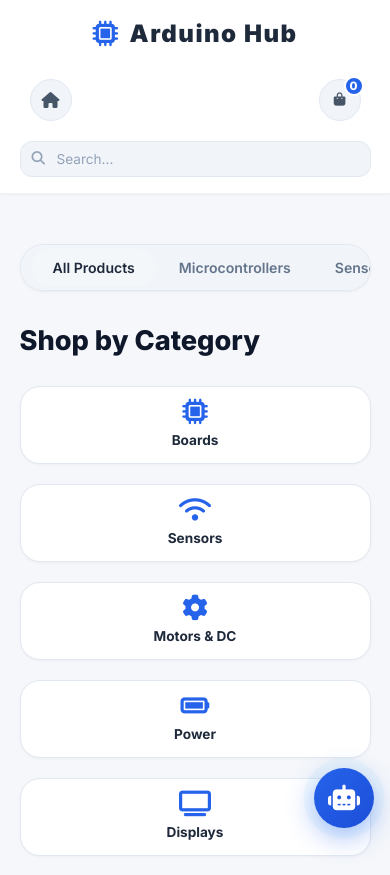
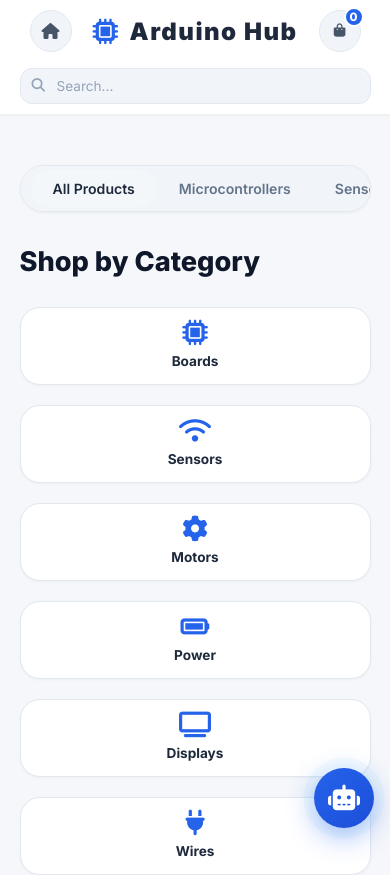
Before and after one commit to arduinohub1/egy, a website: page shop.html in a window 390 px wide. Shown: the top 875 px of the page. Drawn offline with nearby package versions, Linux system fonts and the light colour scheme.

Commit message:
Add files via upload

```diff
--- a/shop.html
+++ b/shop.html
@@ -877,11 +877,15 @@
             header.header {
                 flex-direction: column;
                 align-items: stretch;
-                padding: 16px 5%;
+                padding: 10px 5%;
             }
             .brand-logo {
-                justify-content: center;
-                margin-bottom: 12px;
+                position: absolute;
+                left: 50%;
+                transform: translateX(-50%);
+                margin-bottom: 0;
+                top: 14px;
+                z-index: 10;
             }
             .nav-actions {
                 width: 100%;
@@ -943,7 +947,7 @@
         .mobile-icons-group { display: flex; align-items: center; gap: 12px; }
 
         @media (max-width: 576px) {
-            .nav-icons-row { flex-direction: column; width: 100%; gap: 16px; }
+            .nav-icons-row { flex-direction: column; width: 100%; gap: 12px; }
             .mobile-icons-group {
                 width: 100%;
                 display: flex;
@@ -1031,10 +1035,10 @@
                 <button class="ios-tab active" onclick="switchCategory('All', this)">All Products</button>
                 <button class="ios-tab" onclick="switchCategory('Microcontrollers', this)">Microcontrollers</button>
                 <button class="ios-tab" onclick="switchCategory('Sensors', this)">Sensors</button>
-                <button class="ios-tab" onclick="switchCategory('Motors', this)">Motors & DC</button>
-                <button class="ios-tab" onclick="switchCategory('Power', this)">Power Supplies</button>
+                <button class="ios-tab" onclick="switchCategory('Motors', this)">Motors</button>
+                <button class="ios-tab" onclick="switchCategory('Power', this)">Power</button>
                 <button class="ios-tab" onclick="switchCategory('Displays', this)">Displays</button>
-                <button class="ios-tab" onclick="switchCategory('Wires', this)">Wires & Cables</button>
+                <button class="ios-tab" onclick="switchCategory('Wires', this)">Wires</button>
                 <button class="ios-tab" onclick="switchCategory('Modules', this)">Modules</button>
                 <button class="ios-tab" onclick="switchCategory('Components', this)">Components</button>
                 <button class="ios-tab" onclick="switchCategory('Tools', this)">Tools</button>
@@ -1057,7 +1061,7 @@
         </div>
         <div class="category-card" onclick="switchCategory('Motors')">
             <i class="fa-solid fa-gear" style="font-size: 2.2rem; color: var(--accent-cyan); margin-bottom: 12px;"></i>
-            <h4>Motors & DC</h4>
+            <h4>Motors</h4>
         </div>
         <div class="category-card" onclick="switchCategory('Power')">
             <i class="fa-solid fa-battery-full" style="font-size: 2.2rem; color: var(--accent-cyan); margin-bottom: 12px;"></i>
```
